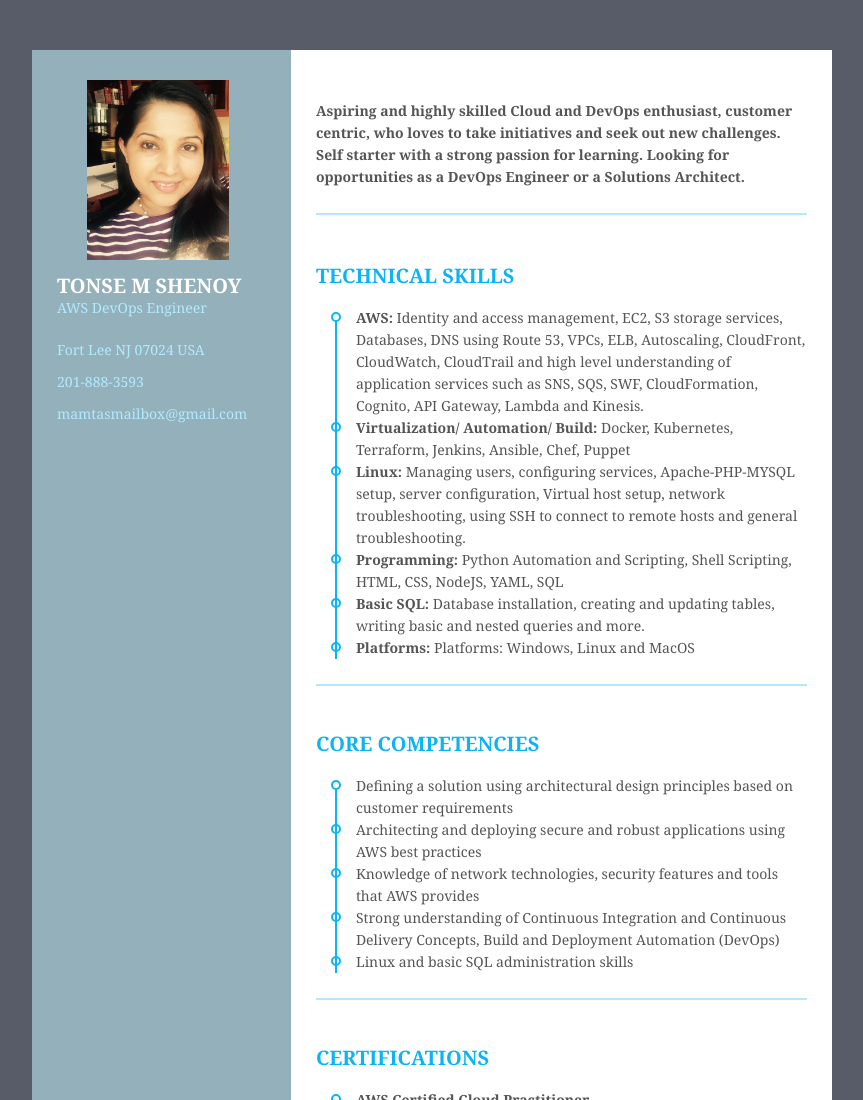
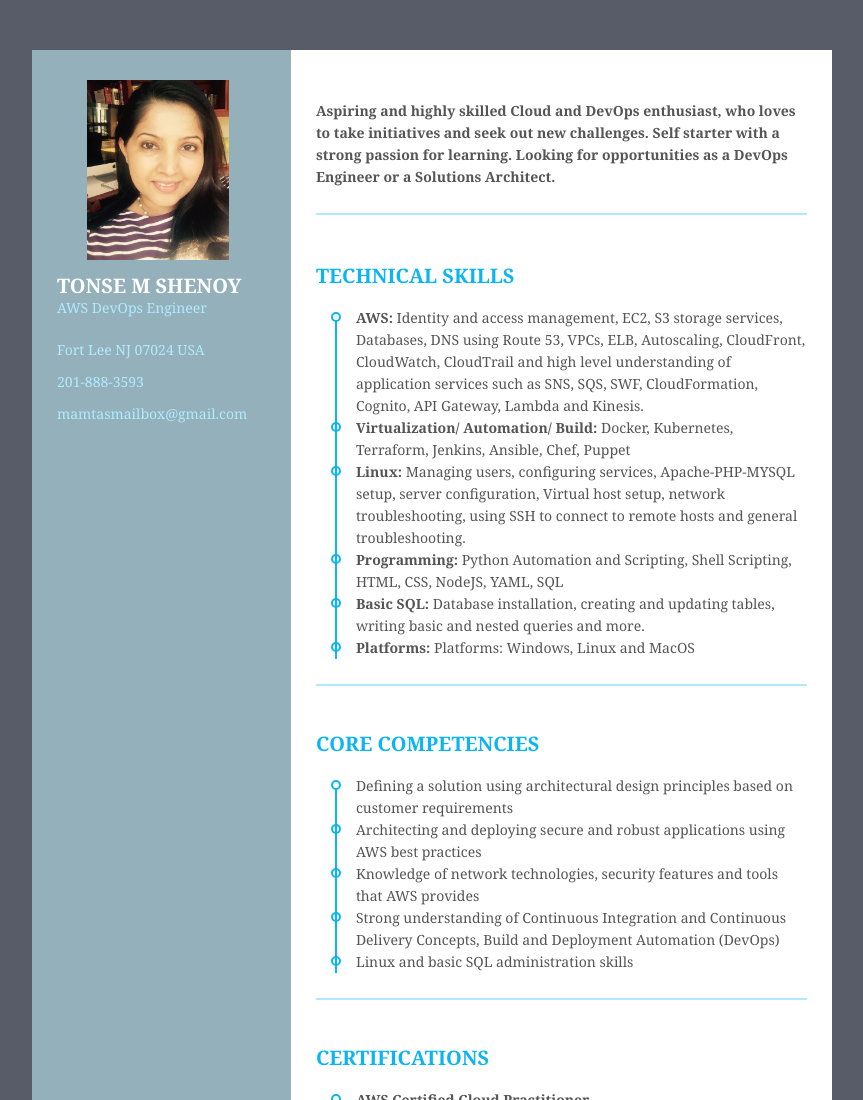
Before and after one commit to tshenoy19/cloud-resume-challenge, a plain HTML site: page index.html in a window 1280 px wide. Shown: the top 1100 px of the page, without its empty margins (208-1071 px from the left). Drawn offline with Linux system fonts and the light colour scheme.

Commit message:
Update index.html
Changed content

```diff
--- a/index.html
+++ b/index.html
@@ -52,7 +52,7 @@
   </div>
   <div class="resume_right">
     <div class="resume_item resume_about">
-        <p><b>Aspiring and highly skilled Cloud and DevOps enthusiast, customer centric, who loves to take initiatives and seek out new challenges. Self starter with a strong passion for learning. Looking for opportunities as a DevOps Engineer or a Solutions Architect.</b>
+        <p><b>Aspiring and highly skilled Cloud and DevOps enthusiast, who loves to take initiatives and seek out new challenges. Self starter with a strong passion for learning. Looking for opportunities as a DevOps Engineer or a Solutions Architect.</b>
         </p>
     </div>
     <div class="resume_item resume_work">
```
